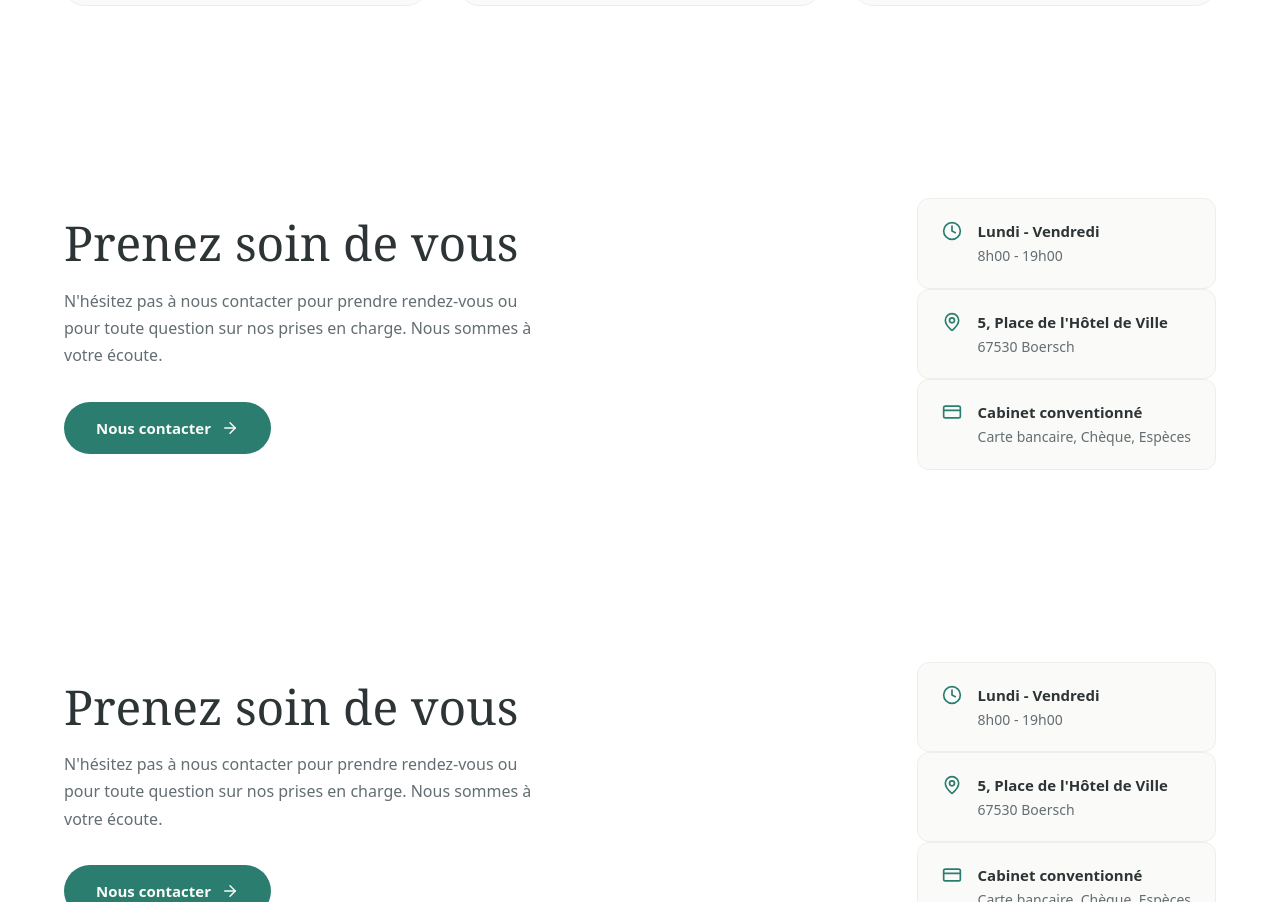
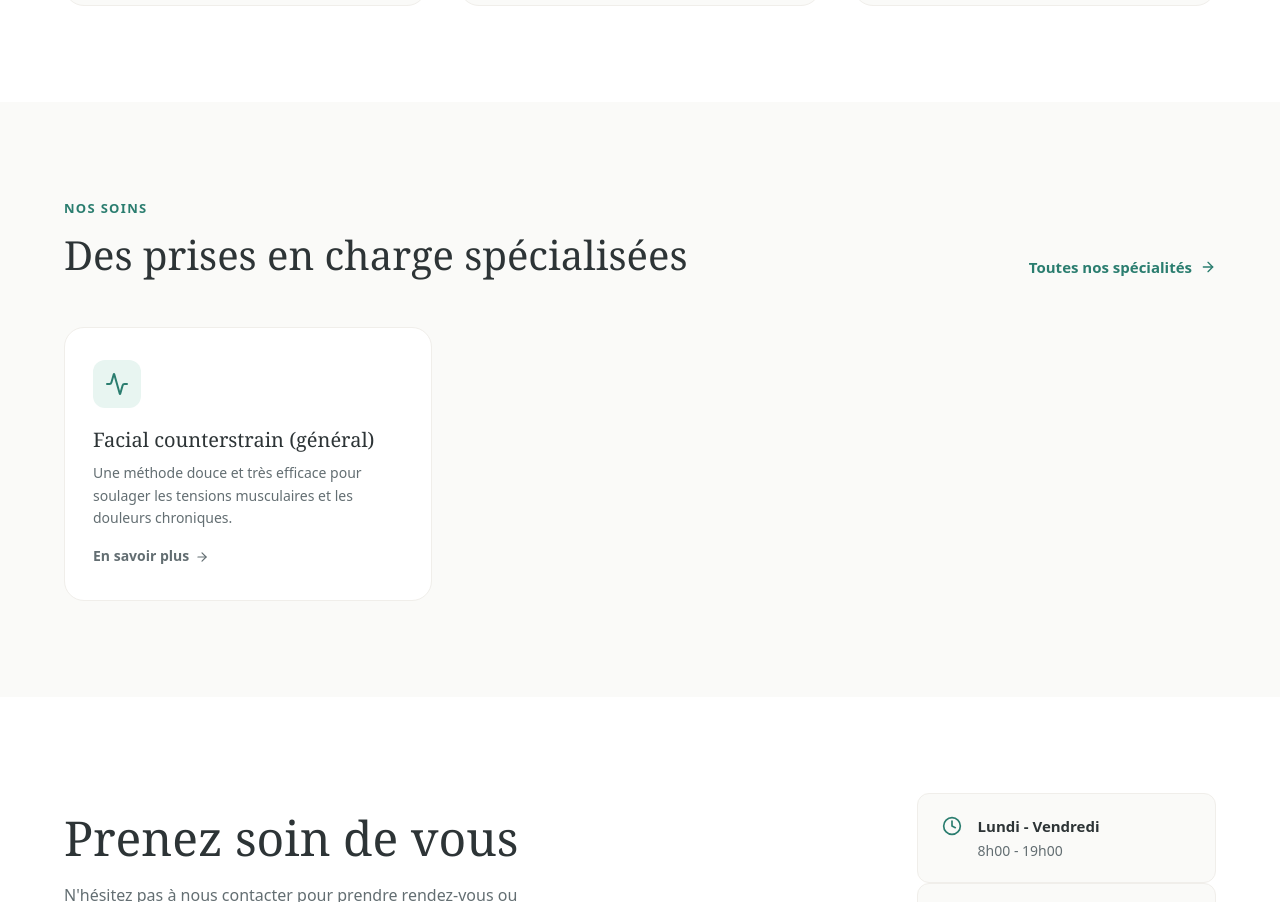
Before and after one commit to Chrstn67/kine-heggen, a React (Vite) app: page / in a window 1280 px wide. Shown: the part 2100-3002 px from the top of the page. Built offline with nearby package versions, Linux system fonts and the light colour scheme.

Commit message:
Coorection composant x2 sectionspecialites corrigée

```diff
--- a/src/components/SectionSpecialites.jsx
+++ b/src/components/SectionSpecialites.jsx
@@ -1,51 +1,86 @@
 import { Link } from "react-router-dom";
-import { ArrowRight, Clock, MapPin, CreditCard } from "lucide-react";
-import { cabinet } from "../data/cabinet.js";
-import "./SectionCTA.css";
+import {
+  ArrowRight,
+  Bone,
+  Hand,
+  Activity,
+  Wind,
+  Shield,
+  Baby,
+} from "lucide-react";
+import { specialites } from "../data/specialites.js";
+import "./SectionSpecialites.css";
 
-export default function SectionCTA() {
+const iconMap = {
+  bone: Bone,
+  hand: Hand,
+  activity: Activity,
+  wind: Wind,
+  shield: Shield,
+  baby: Baby,
+};
+
+export default function SectionSpecialites() {
   return (
-    <section className="cta" aria-labelledby="cta-heading">
-      <div className="cta__inner container">
-        <div className="cta__content">
-          <h2 id="cta-heading" className="cta__title">
-            Prenez soin de vous
-          </h2>
-          <p className="cta__description">
-            {
-              "N'hésitez pas à nous contacter pour prendre rendez-vous ou pour toute question sur nos prises en charge. Nous sommes à votre écoute."
-            }
-          </p>
-          <Link to="/contact" className="cta__btn">
-            <span>Nous contacter</span>
-            <ArrowRight size={18} aria-hidden="true" />
+    <section className="home-specs" aria-labelledby="specs-heading">
+      <div className="home-specs__inner container">
+        <div className="home-specs__header">
+          <div>
+            {/*
+              ✅ <p> au lieu de <span> :
+                 "Nos soins" est affiché en display:block — un <span>
+                 utilisé comme bloc est sémantiquement incorrect.
+                 <p> est le bon élément pour du texte de niveau paragraphe.
+            */}
+            <p className="home-specs__label">Nos soins</p>
+            <h2 id="specs-heading" className="home-specs__title">
+              Des prises en charge spécialisées
+            </h2>
+          </div>
+          <Link to="/kine-heggen/specialites" className="home-specs__see-all">
+            <span>Toutes nos spécialités</span>
+            <ArrowRight size={16} aria-hidden="true" />
           </Link>
         </div>
-        <div className="cta__infos">
-          <div className="cta__info-card">
-            <Clock size={20} aria-hidden="true" />
-            <div>
-              <strong>Lundi - Vendredi</strong>
-              <span>8h00 - 19h00</span>
-            </div>
-          </div>
-          <div className="cta__info-card">
-            <MapPin size={20} aria-hidden="true" />
-            <div>
-              <strong>{cabinet.adresse.rue}</strong>
-              <span>
-                {cabinet.adresse.codePostal} {cabinet.adresse.ville}
-              </span>
-            </div>
-          </div>
-          <div className="cta__info-card">
-            <CreditCard size={20} aria-hidden="true" />
-            <div>
-              <strong>Cabinet conventionné</strong>
-              <span>{cabinet.moyensPaiement.join(", ")}</span>
-            </div>
-          </div>
-        </div>
+
+        {/*
+          ✅ <ul> au lieu de <div> pour la grille :
+             ce sont des éléments d'une liste de spécialités — sémantique
+             de liste correcte, indexable comme telle par les crawlers.
+        */}
+        <ul className="home-specs__grid">
+          {specialites.map((spec) => {
+            const Icon = iconMap[spec.icone] || Activity;
+            return (
+              <li key={spec.id}>
+                {/*
+                  ✅ aria-label sur le <Link> :
+                     sans lui, le texte accessible du lien serait
+                     "En savoir plus" répété N fois — illisible pour
+                     les AT et les crawlers. L'aria-label donne un
+                     intitulé unique et descriptif à chaque lien.
+                     Le span décoratif "En savoir plus" reste aria-hidden.
+                */}
+                <Link
+                  to={`/kine-heggen/specialites/${spec.slug}`}
+                  className="home-specs__card"
+                  aria-label={`En savoir plus sur ${spec.nom}`}
+                >
+                  <div className="home-specs__card-icon" aria-hidden="true">
+                    <Icon size={24} aria-hidden="true" />
+                  </div>
+                  {/* ✅ h3 correct : sous-titre dans une section h2 */}
+                  <h3 className="home-specs__card-title">{spec.nom}</h3>
+                  <p className="home-specs__card-desc">{spec.resume}</p>
+                  {/* ✅ aria-hidden : le lien a déjà un aria-label explicite */}
+                  <span className="home-specs__card-link" aria-hidden="true">
+                    En savoir plus <ArrowRight size={14} aria-hidden="true" />
+                  </span>
+                </Link>
+              </li>
+            );
+          })}
+        </ul>
       </div>
     </section>
   );
```
